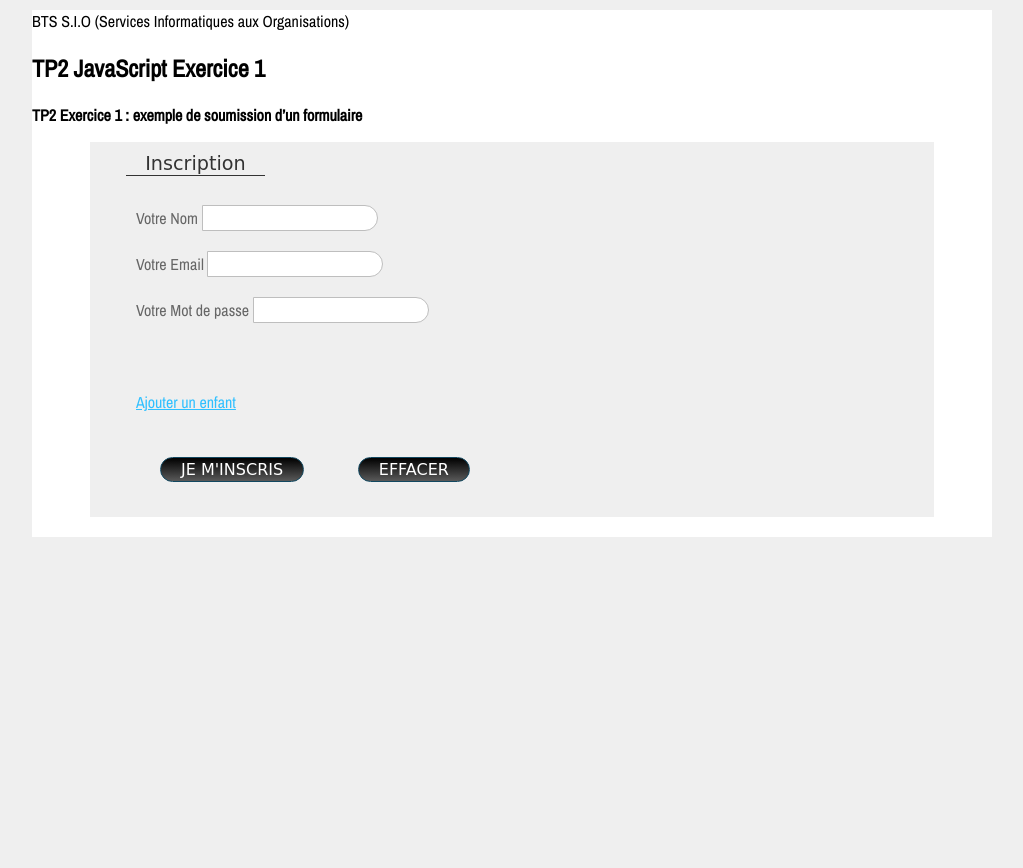
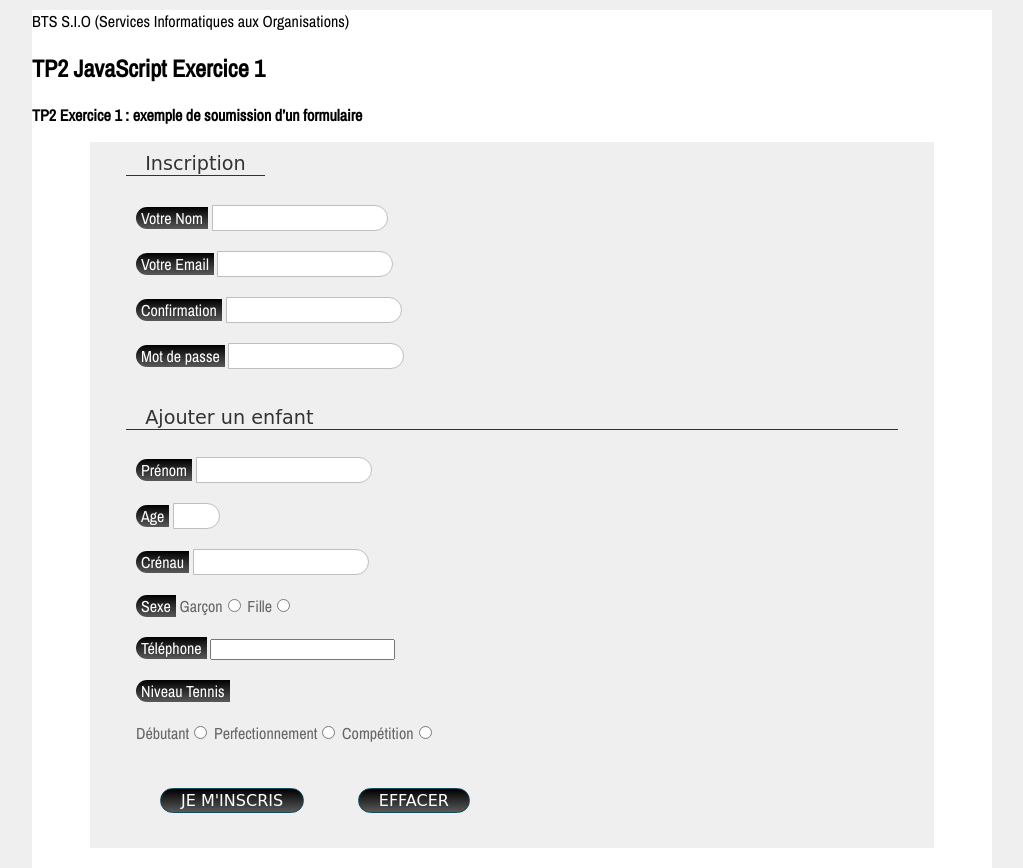
Before and after one commit to qberne/SLAM3, a PHP site: page /vue/index.php in a window 1280 px wide. Shown: the whole page, without its empty margins (128-1151 px from the left). Before the commit the page ends 537 px from the top, so only its background shows below. Run offline with PHP 8.4, Linux system fonts and the light colour scheme; some libraries are stand-ins or nearby versions; some web fonts are replaced.

Commit message:
TP4 : validation parent - enfants

```diff
--- a/css/styles.css
+++ b/css/styles.css
@@ -1,3 +1,10 @@
+#tableauConsultation {
+    width: 100%;
+    text-align: center;
+    margin-bottom: 20px;
+    margin-top: 20px;
+}
+
 .checkbox-grid li {
     display: block;
     float: left;
--- a/js/TP2Ex2.js
+++ b/js/TP2Ex2.js
@@ -22,6 +22,10 @@ $(function() {
 
     $.validator.addMethod( "heureFR", function( value, element ) {
 	return this.optional( element ) || /^([0-9]|0[0-9]|1[0-9]|2[0-3]) : [0-5][0-9]$/.test( value );
+    }, $.validator.messages.date );
+
+    $.validator.addMethod( "telFR", function( value, element ) {
+	return this.optional( element ) || /^(0|\+33)[1-9]([-. ]?[0-9]{2}){4}$/.test( value );
     }, $.validator.messages.date );
 
     $("#formCours").validate({
@@ -61,4 +65,79 @@ $(function() {
       }
     });
 
+    $("#formParents").validate({
+      rules: {
+        nom: "required",
+        email: {
+            required : true,
+            email: true
+        },
+        mdp: {
+            required: true,
+            minlength: 8
+        },
+        mdpC: {
+            equalTo: "#mdp"
+        },
+        prenom: "required",
+        age: {
+            required: true,
+            min: 5,
+            max: 17
+        },
+        datepicker: {
+            required: true,
+            dateFR: true
+        },
+        sexe: "required",
+        tel: {
+            required: true,
+            telFR: true
+        },
+        competent: "required"
+      },
+      messages: {
+        nom: "Ce champ est requis",
+        email: {
+          required: "Ce champ est requis",
+          email: "Cet email n\'est pas valide"
+        },
+        mdp: {
+            required: "Ce champ est requis",
+            minlength: "Le mot de passe doit comporter au moins 8 caractères"
+        },
+        mdpC: {
+            equalTo: "Les mots de passes ne correspondent pas"
+        },
+        prenom: "Ce champ est requis",
+        age: {
+            required: "Ce champ est requis",
+            min: "L'âge minimal est 5 ans",
+            max: "L'âge maximal est 17 ans"
+        },
+        datepicker: {
+            required: "Ce champ est requis",
+            dateFR: "La date n'est pas correcte"
+        },
+        sexe: "Ce champ est requis",
+        tel: {
+            required: "Ce champ est requis",
+            telFR: "Ce numéro est incorrect"
+        },
+        competent: "Ce champ est requis"
+      },
+        errorPlacement: function (error, element) {
+        if (element.attr("type") == "radio") {
+            if (element.attr("name") == "sexe") {
+                error.insertAfter($('#errorSexe'));
+            }
+            else if (element.attr("name") == "competent") {
+                 error.insertAfter($('#errorCompetent'));
+            }
+        }
+        else{
+            error.insertAfter(element);
+        }
+      }
+    });
 });
--- a/vue/consultation-cours.php
+++ b/vue/consultation-cours.php
@@ -10,7 +10,7 @@ $listCours= $modele->getCours(); //requête via le modele
 
 $pageConsultation->corps = '<section>
 <label>Liste des cours :</label>
-<table border=1>
+<table border=1 id="tableauConsultation">
 <tr>
     <th>Niveau </th>
     <th>Date</th>
--- a/vue/cours.php
+++ b/vue/cours.php
@@ -1,6 +1,6 @@
 <?php
 
-include_once('../class/page_base.class.php');
+include_once('../class/autoload.php');
 
 $pageInitiale = new page_base("TP2 EX1 Formulaire");
 
--- a/vue/index.php
+++ b/vue/index.php
@@ -1,57 +1,58 @@
 <?php
 
-include_once('../class/page_base.class.php');
+include_once('../class/autoload.php');
 
 $pageInitiale = new page_base("TP2 EX1 Formulaire");
 
 $pageInitiale->corps = '
-<form method="post" action="#" name="formulaire" onsubmit="return valider(this)">
+<form method="post" action="#" name="formParents" id="formParents">
     <fieldset>
         <legend>Inscription</legend>
         <div>
-            <label for="nom">Votre Nom</label>
-            <input type="text" id="nom" name="nom" onblur ="verifChaine(this)"/>
+            <label for="nom" class="formLabel">Votre Nom</label>
+            <input type="text" name="nom"/>
         </div>
         <div>
-            <label for="email">Votre Email</label>
-            <input type="text" id="email" name="email" onblur="verifMail(this)"/>
-        </div><div>
-            <label for="mdp">Votre Mot de passe</label>
-            <input type="password" id="mdp" name="mdp" onblur ="verifMotdepasse(this)"/>
-        </div>
-    </fieldset>
-    <fieldset id="ajouter_enfant">
-        <legend>Ajouter un enfant</legend>
-        <div class="afficher"><a href="#ajouter_enfant">Ajouter un enfant</a></div>
-        <div class="masquer"><a href="#">Fermer</a></div>
-        <div>
-            <label for="prenom"> Prénom</label>
-            <input type="text" id="prenom" name="prenom" onblur ="verifChaine(this)" />
+            <label for="email" class="formLabel">Votre Email</label>
+            <input type="text" name="email"/>
         </div>
         <div>
-            <label for="age"> Age</label>
-            <input type="number" id="age" name="age" onblur ="verifAge(this)" min="5" max="17" />
+            <label for="mdp" class="formLabel">Confirmation</label>
+            <input type="password" id="mdp" name="mdp"/>
         </div>
         <div>
-            <label for="datepicker"> Crénau</label>
+            <label for="mdpC" class="formLabel">Mot de passe</label>
+            <input type="password" name="mdpC"/>
+        </div><br />
+        <legend>Ajouter un enfant</legend><br />
+        <div>
+            <label for="prenom" class="formLabel"> Prénom</label>
+            <input type="text" name="prenom" />
+        </div>
+        <div>
+            <label for="age" class="formLabel"> Age</label>
+            <input type="number" name="age" min="5" max="17" />
+        </div>
+        <div>
+            <label for="datepicker" class="formLabel"> Crénau</label>
             <input type="text" id="datepicker" name="datepicker">
         </div>
         <div>
-            <label for="sexe"> Sexe</label>
-            <input type="radio" name="sexeG" id="sexeG" value="homme">Garçon
-            <input type="radio" name="sexeF" id="sexeF" value="femme">Fille
+            <label for="sexe" class="formLabel"> Sexe</label>
+            Garçon<input type="radio" name="sexe" value="homme">
+            Fille<input type="radio" name="sexe" value="femme" id="errorSexe">
         </div>
         <div>
-            <label for="tel"> Téléphone</label>
-            <input type="tel" id="tel" name="tel" onblur ="verifTel(this)"/>
+            <label for="tel" class="formLabel"> Téléphone</label>
+            <input type="tel" name="tel"/>
         </div>
         <div>
-            <label for="competentD"> Niveau Tennis</label>
+            <label for="competent" class="formLabel"> Niveau Tennis</label>
         </div>
         <div>
-            Débutant<input type="checkbox" id="competentD" name="competentD" value="debutant"/>
-            Perfectionnement<input type="checkbox" id="competentP" name="competentP" value="perfectionnement"/>
-            Compétition<input type="checkbox" id="competentC" name="competentC" value="competition"/>
+            Débutant<input type="radio" name="competent" value="1"/>
+            Perfectionnement<input type="radio" name="competent" value="2"/>
+            Compétition<input type="radio" name="competent" value="3" id="errorCompetent"/>
         </div>
     </fieldset>
     <div>
```
Also changed, not shown: controller/inscription.php (added, +18 -0 lines), modele/enfant.php (added, +14 -0 lines), modele/parent.php (added, +14 -0 lines).
